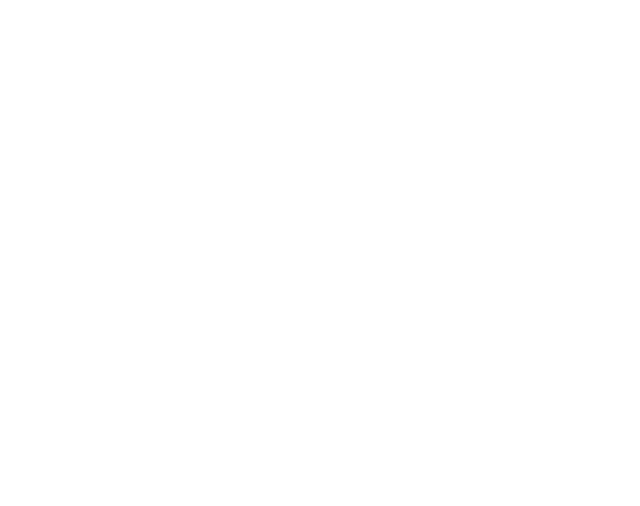
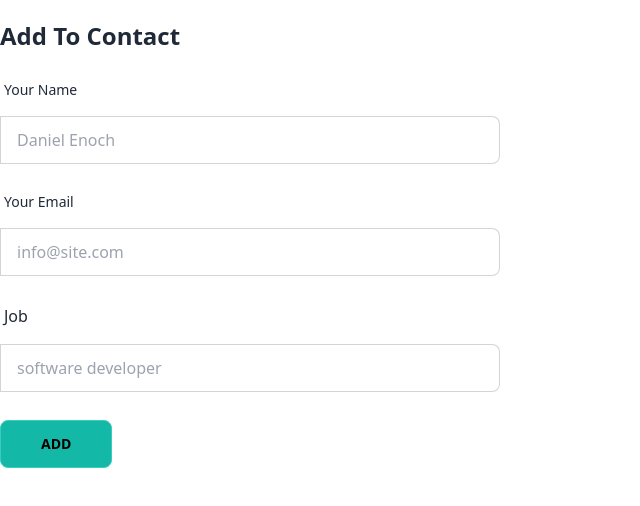
Before and after one commit to chayilDeborah/CRUD-App-ReactHooks, a React (Create React App) app: page /crud in a window 1280 px wide. Before the commit this address had no page. Shown: the top 506 px of the page, without its empty margins (0-640 px from the left). Built offline with nearby package versions, Linux system fonts and the light colour scheme.

Commit message:
restructure the codebase

```diff
--- a/src/App.js
+++ b/src/App.js
@@ -1,14 +1,19 @@
-import React
-// {useState}
-from 'react';
-import Home from './components/Home';
+import React from 'react';
+import { BrowserRouter as Router, Routes, Route } from "react-router-dom";
+import Welcome from './components/pages/Welcome';
+import Main  from './components/pages/Main';
 import './App.css';
 
 const App = () => {
 
   return (
     <>
-    <Home/>
+     <Router>
+      <Routes>
+        <Route path='/' element={<Welcome/>} />
+        <Route path="/crud" element={<Main/>} />
+  </Routes>
+  </Router>
 
     </>
   )
--- a/src/components/Home.jsx
+++ /dev/null
@@ -1,17 +0,0 @@
-import React from "react";
-import { BrowserRouter as Router, Routes, Route } from "react-router-dom";
-import Welcome from './pages/Welcome';
-import "../App.js";
-import AddContact from "./pages/AddContact";
-
-
-const Home = () => {
-  return (
-    <Router>
-      <Routes>
-        <Route path='/' element={<Welcome/>} />
-        <Route path="/AddContact" element={<AddContact/>} />
-  </Routes>
-  </Router>)
-};
-export default Home;
--- a/src/components/index.js
+++ /dev/null
@@ -1 +0,0 @@
-export { default as Home } from './Home';
--- a/src/components/pages/AddContact.jsx
+++ b/src/components/pages/AddContact.jsx
@@ -1,24 +1,79 @@
 import React, { useState} from "react";
-
+import axios from "axios";
+// import { useLocation, useNavigate } from "react-router-dom";
 const AddContactPage = () => {
 
     const [name, setName ] = useState('');
     const [email, setEmail ] = useState('');
     const [job, setJob ] = useState('');
+    var data = JSON.stringify({});
 
-    const postData = () => {
-        console.log(name);
-        console.log(email);
-        console.log(job);
+    var config = {
+      method: 'get',
+      url: 'https://6304e96294b8c58fd7280ac4.mockapi.io/api/crud/fakeData',
+      headers: {
+        'Content-Type': 'application/json'
+      },
+      data : data
+    };
+
+   const getData=async()=>{
+    axios(config)
+    .then(function (response) {
+      console.log(JSON.stringify(response.data));
+    })
+    .catch(function (error) {
+      console.log(error);
+    });
+}
+    const postData = async() => {
+var data = JSON.stringify({
+  "name": name,
+  "email": email,
+  "job": job
+});
+
+var config = {
+  method: 'post',
+  url: 'https://6304e96294b8c58fd7280ac4.mockapi.io/api/crud/fakeData',
+  headers: {
+    'Content-Type': 'application/json'
+  },
+  data : data
+};
+
+axios(config)
+.then(function (response) {
+  console.log(JSON.stringify(response.data));
+})
+.catch(function (error) {
+  console.log(error);
+});
 
     }
+    // const editContact = (props) => {
+    //   const navigate = useNavigate();
+    //   let location = useLocation();
+    //   const {name, email, job } = location.state.contact;
+    //   const [User, setUser ] = useState({name, email, job});
+
+    //   let update = (e) => {
+    //     e.preventDefault();
+    //     if(User.name === "" || User.email === "" || User.job ===""){
+    //       alert("All fields are mandatory!!!");
+    //       return
+    //     }
+    //   }
+    // }
 
   return (
     <>
-      <div className="flex justify-center items-center mt-[40px] text-3xl font-bold ">
+      {/* <div className=" justify-center items-center mt-[40px] text-3xl font-bold ">
         Contact Manager
-      </div>
-      <div className="ml-[350px]">
+      </div> */}
+
+      <div className="">
+        <div>
         <div className="text-2xl font-semibold mt-5">
           Add To Contact
         </div>
@@ -30,7 +85,7 @@
             <input
               type="text"
               placeholder="Daniel Enoch" onChange={(e) => setName(e.target.value)}
-              className="input input-bordered base-300 w-1/2 mt-2"
+              className="input input-bordered base-300 w-[500px] mt-2"
             />
           </label>
         </div>
@@ -42,7 +97,7 @@
             <input
               type="text"
               placeholder="info@site.com" onChange={(e) => setEmail(e.target.value)}
-              className="input input-bordered base-300 w-1/2 mt-2"
+              className="input input-bordered base-300 w-[500px] mt-2"
             />
           </label>
         </div>
@@ -54,11 +109,18 @@
             <input
               type="text"
               placeholder="software developer" onChange={(e) => setJob(e.target.value)}
-              className="input input-bordered base-300 w-1/2 mt-2"
+              className="input input-bordered base-300 w-[500px] mt-2"
             />
           </label>
         </div>
+        <div className="flex ">
         <button className="btn btn-accent mt-7 px-10 py-3 bg-teal-500 text-black" onClick={postData}>ADD</button>
+        {/* <button className="btn btn-accent mt-7 px-10 py-3 bg-teal-500 text-black ml-10" onClick={postData}>EDIT</button> */}
+        </div>
+        </div>
+
+
+
       </div>
     </>
   );
--- a/src/components/pages/EditContact.jsx
+++ b/src/components/pages/EditContact.jsx
@@ -0,0 +1,16 @@
+import React,{useState} from 'react'
+
+function EditContact() {
+    const [name, setName ] = useState('');
+    const [email, setEmail ] = useState('');
+    const [job, setJob ] = useState('');
+
+
+  return (
+    <>
+
+    </>
+  )
+}
+
+export default EditContact
--- /dev/null
+++ b/src/components/pages/Main.jsx
@@ -0,0 +1,18 @@
+import React from 'react'
+import AddContactPage from './AddContact'
+import EditContact from "./EditContact"
+
+function Main() {
+  return (
+    <>
+    <div className='flex' >
+    <AddContactPage/>
+    <EditContact />
+    </div>
+
+
+    </>
+  )
+}
+
+export default Main
--- a/src/components/pages/Welcome.jsx
+++ b/src/components/pages/Welcome.jsx
@@ -10,7 +10,7 @@
       <div className="flex justify-center items-center text-center text-200 text-5xl h-[70vh]">
         Contact Manager Application Using React Hooks
       </div>
-      <Link to='/AddContact'><button className="rounded-full bg-blue-700 text-white px-8 py-4 flex justify-center items-center mx-60 ">Add to Contact</button></Link>
+      <Link to='/crud'><button className="rounded-full bg-blue-700 text-white px-8 py-4 flex justify-center items-center mx-60 ">Add to Contact</button></Link>
     </>
   );
 };
--- a/src/components/pages/index.js
+++ /dev/null
@@ -1 +0,0 @@
-export { default as AddContactPage } from './AddContact';
```
Also changed, not shown: src/components/pages/ContactList.jsx (added).
